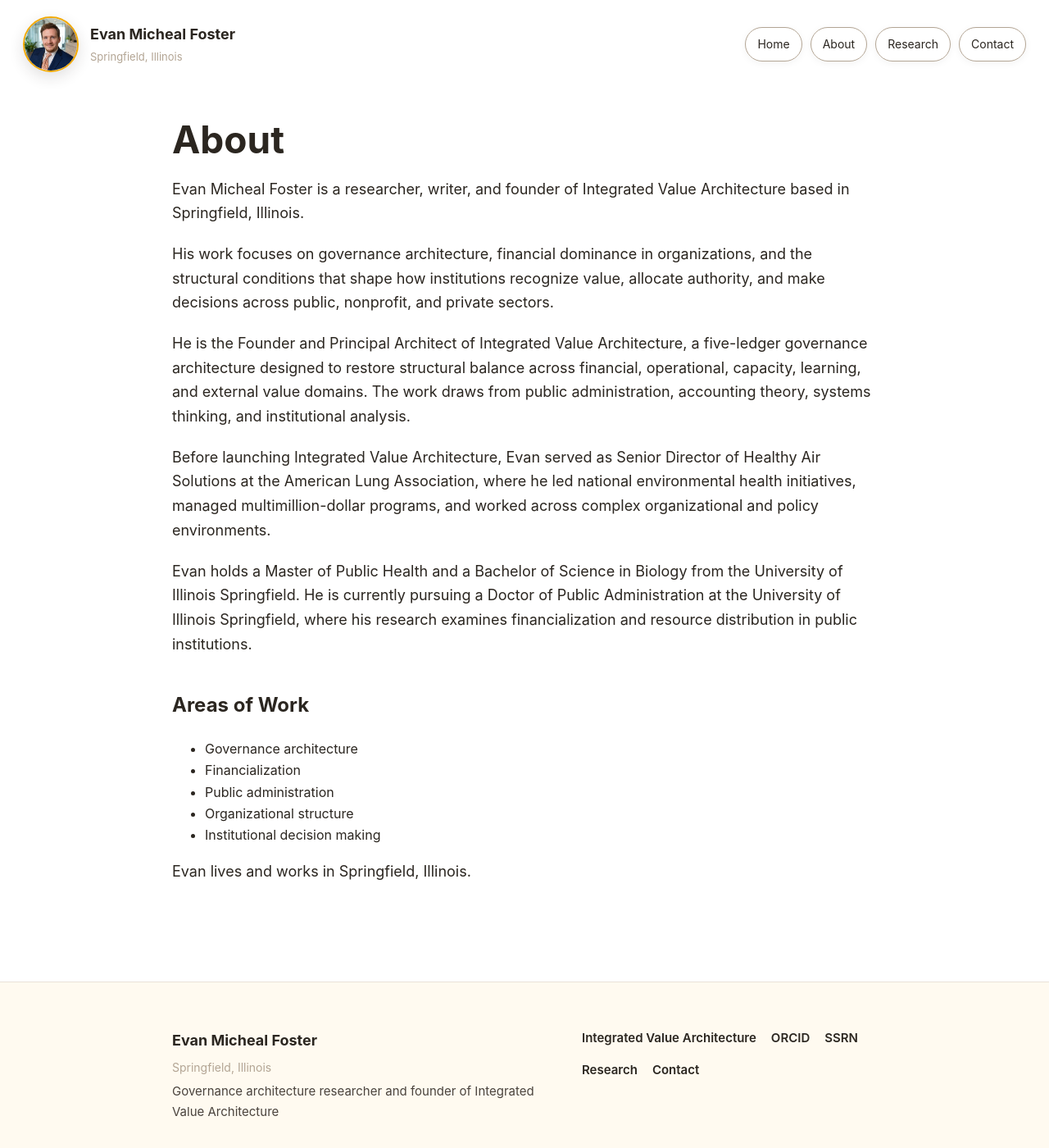
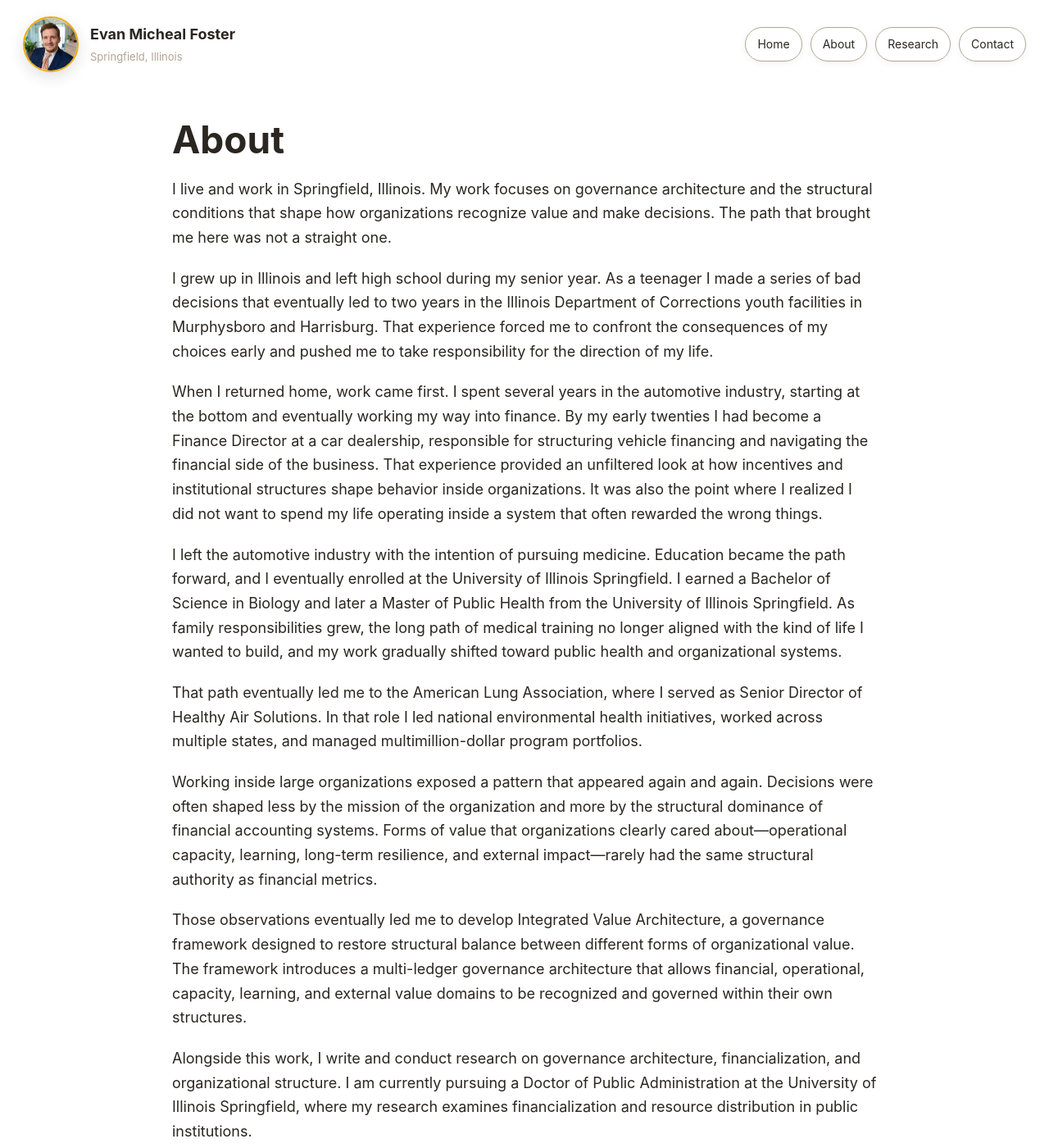
Before and after one commit to efost7873/evanmichealfoster.com, a Jekyll site: the page built from about.md, in a window 1280 px wide and 1400 px high. Shown: the whole window at 82% size. Built offline with Jekyll 4.4.1, drawn with Linux system fonts in a browser that asks for light colours; some of the changed text lies outside the part shown.

Commit message:
Revise about.md with personal and professional updates
Updated personal narrative and professional background, emphasizing experiences that shaped my work in governance architecture and public health.

```diff
--- a/about.md
+++ b/about.md
@@ -7,22 +7,24 @@ description: About Evan Micheal Foster, a Springfield, Illinois-based researcher
 
 # About
 
-Evan Micheal Foster is a researcher, writer, and founder of Integrated Value Architecture based in Springfield, Illinois.
+I live and work in Springfield, Illinois. My work focuses on governance architecture and the structural conditions that shape how organizations recognize value and make decisions. The path that brought me here was not a straight one.
 
-His work focuses on governance architecture, financial dominance in organizations, and the structural conditions that shape how institutions recognize value, allocate authority, and make decisions across public, nonprofit, and private sectors.
+I grew up in Illinois and left high school during my senior year. As a teenager I made a series of bad decisions that eventually led to two years in the Illinois Department of Corrections youth facilities in Murphysboro and Harrisburg. That experience forced me to confront the consequences of my choices early and pushed me to take responsibility for the direction of my life.
 
-He is the Founder and Principal Architect of Integrated Value Architecture, a five-ledger governance architecture designed to restore structural balance across financial, operational, capacity, learning, and external value domains. The work draws from public administration, accounting theory, systems thinking, and institutional analysis.
+When I returned home, work came first. I spent several years in the automotive industry, starting at the bottom and eventually working my way into finance. By my early twenties I had become a Finance Director at a car dealership, responsible for structuring vehicle financing and navigating the financial side of the business. That experience provided an unfiltered look at how incentives and institutional structures shape behavior inside organizations. It was also the point where I realized I did not want to spend my life operating inside a system that often rewarded the wrong things.
 
-Before launching Integrated Value Architecture, Evan served as Senior Director of Healthy Air Solutions at the American Lung Association, where he led national environmental health initiatives, managed multimillion-dollar programs, and worked across complex organizational and policy environments.
+I left the automotive industry with the intention of pursuing medicine. Education became the path forward, and I eventually enrolled at the University of Illinois Springfield. I earned a Bachelor of Science in Biology and later a Master of Public Health from the University of Illinois Springfield. As family responsibilities grew, the long path of medical training no longer aligned with the kind of life I wanted to build, and my work gradually shifted toward public health and organizational systems.
 
-Evan holds a Master of Public Health and a Bachelor of Science in Biology from the University of Illinois Springfield. He is currently pursuing a Doctor of Public Administration at the University of Illinois Springfield, where his research examines financialization and resource distribution in public institutions.
+That path eventually led me to the American Lung Association, where I served as Senior Director of Healthy Air Solutions. In that role I led national environmental health initiatives, worked across multiple states, and managed multimillion-dollar program portfolios.
 
-## Areas of Work
+Working inside large organizations exposed a pattern that appeared again and again. Decisions were often shaped less by the mission of the organization and more by the structural dominance of financial accounting systems. Forms of value that organizations clearly cared about—operational capacity, learning, long-term resilience, and external impact—rarely had the same structural authority as financial metrics.
 
-- Governance architecture
-- Financialization
-- Public administration
-- Organizational structure
-- Institutional decision making
+Those observations eventually led me to develop Integrated Value Architecture, a governance framework designed to restore structural balance between different forms of organizational value. The framework introduces a multi-ledger governance architecture that allows financial, operational, capacity, learning, and external value domains to be recognized and governed within their own structures.
 
-Evan lives and works in Springfield, Illinois.
+Alongside this work, I write and conduct research on governance architecture, financialization, and organizational structure. I am currently pursuing a Doctor of Public Administration at the University of Illinois Springfield, where my research examines financialization and resource distribution in public institutions.
+
+I was also raised within the LDS Church. While my relationship with the church today is less active than it once was, that background played a role in shaping how I think about community, responsibility, and institutional life.
+
+Two Springfield Herald News police blotter listings appear online when my name is searched. These pages simply reproduce daily arrest logs. In both cases involving me, no charges were filed and the matters did not proceed to prosecution. I did nothing wrong. I do not hide those records because they exist in the public domain, but they represent a very small part of a much longer life that includes rebuilding, education, public service, and the work I continue to pursue today.
+
+Today I continue to live and work in Springfield, Illinois while developing Integrated Value Architecture and pursuing doctoral research at the University of Illinois Springfield.
```
